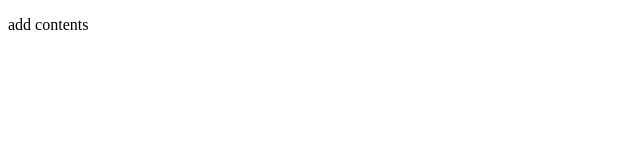
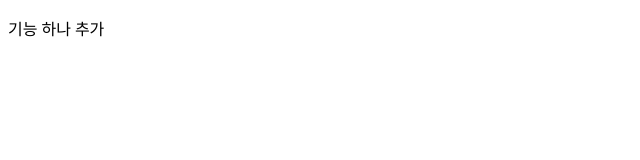
Before and after one commit to pumkinni/gitTest, a plain HTML site: page index.html in a window 1280 px wide. Shown: the full height of the page, 0-640 px from the left. Drawn offline with Linux system fonts and the light colour scheme.

Commit message:
기능 생성

```diff
--- a/index.html
+++ b/index.html
@@ -7,7 +7,7 @@
     <title>메인은 그대로 진행해 브랜치 영향없이 진행</title>
 </head>
 <body>
-    <p>add contents</p>
+    <p>기능 하나 추가</p>
 
 </body>
 </html>
```
